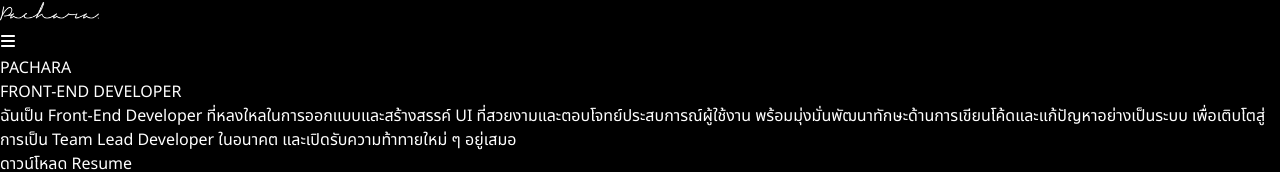
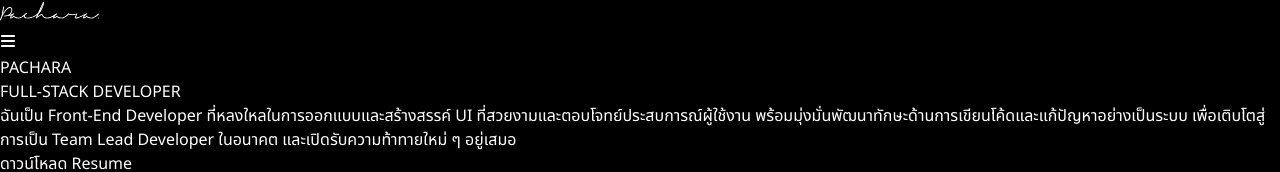
Before and after one commit to Pachared42/pachara, a React (Vite) app: page / in a window 1280 px wide. Shown: the part 298-470 px from the top of the page. Built offline with nearby package versions, Linux system fonts and the light colour scheme.

Commit message:
Update Hero.jsx

```diff
--- a/src/components/Hero.jsx
+++ b/src/components/Hero.jsx
@@ -50,7 +50,7 @@ const Hero = () => {
           animate={inView ? "visible" : "hidden"}
           className="block p-2 mb-6 text-2xl sm:text-2xl md:text-2xl lg:text-3xl xl:text-3xl font-semibold bg-gradient-to-r from-[#ef233c] to-[#f9bec7] bg-clip-text text-transparent"
         >
-          {HERO.greet}
+          {HERO.greet3}
         </motion.span>
 
         <motion.p
```
